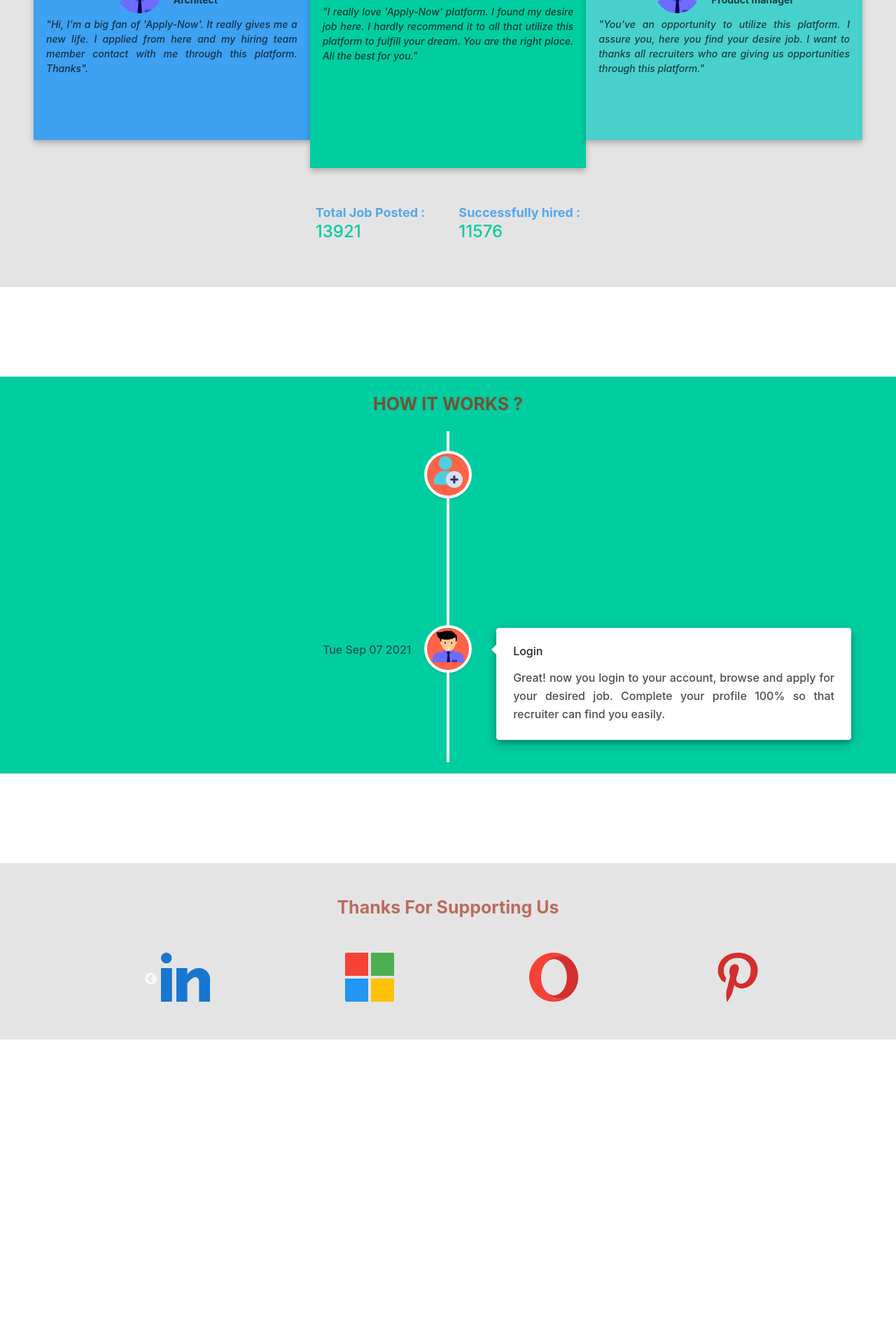
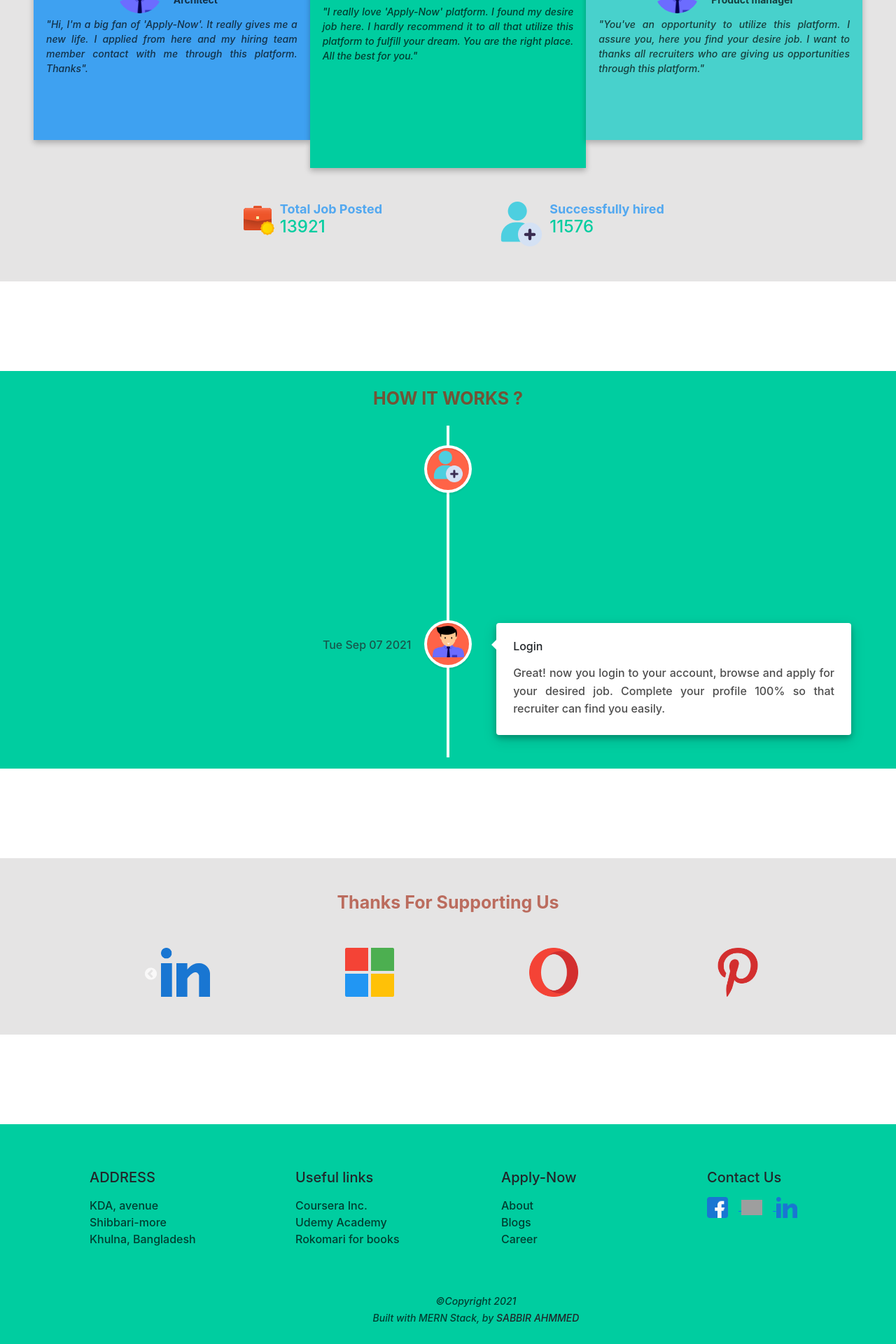
Before and after one commit to Sabbir185/apply-now-client-side, a React (Create React App) app: page / in a window 1280 px wide. Shown: the part 856-2776 px from the top of the page at 70% size. Before the commit the page ends 2341 px from the top, so only its background shows below. Built offline with nearby package versions, Linux system fonts and the light colour scheme; grey boxes are pictures that could not be loaded.

Commit message:
footer implimented & counterUp modified

```diff
--- a/src/components/home/Home.js
+++ b/src/components/home/Home.js
@@ -5,6 +5,7 @@ import Filtering from './filtering/Filtering';
 import HowItWorks from './howItWorks/HowItWorks';
 import Testimonial from './testimonial/Testimonial';
 import Welfare from './sponsor/Sponsor';
+import Footer from '../shared/footer/Footer';
 
 const Home = () => {
     let userLogin=0;
@@ -39,6 +40,7 @@ const Home = () => {
             <Testimonial />
             <HowItWorks />
             <Welfare />
+            <Footer />
         </div>
     );
 };
--- a/src/components/home/sponsor/Sponsor.css
+++ b/src/components/home/sponsor/Sponsor.css
@@ -32,7 +32,7 @@
   }
 @media only screen and (max-width: 576px) {
     .sponsor-container {
-        margin-left: 13%;
+        margin-left: 10%;
     }
     .sponsor {
         margin-top: 15%;
--- a/src/components/home/testimonial/Testimonial.js
+++ b/src/components/home/testimonial/Testimonial.js
@@ -1,6 +1,8 @@
 import React from 'react';
 import img1 from '../../../images/avat.png'
 import img2 from '../../../images/womanAvater.png'
+import img3 from '../../../images/add-user.png'
+import img4 from '../../../images/jobPost.png'
 import Ticker from '../../../utils/Ticker';
 import Fade from 'react-reveal/Fade';
 import './Testimonial.css'
@@ -49,18 +51,24 @@ const Testimonial = () => {
             </section>
             </Fade>
 
-            <section className="container d-flex justify-content-center mt-5">
-                <h4 className="me-4">
-                    <span className="post-hired">Total Job Posted :</span> <span className="number">
+            <section className="container row d-flex align-items-center  mt-5">
+                <div className="col d-flex justify-content-end">
+                    <img src={img4} alt="" className="img-fluid h-75 d-inline-block"/>
+                    <h4 className="ms-2">
+                        <span className="post-hired d-block">Total Job Posted</span> <span className="number">
                         <Ticker  className="count" end={13921}/>
                         </span>
                     </h4>
+                </div>
 
-                <h4 className="ms-4">
-                    <span className="post-hired">Successfully hired :</span> <span className="number">
+                <div className="col d-flex justify-content-center">
+                    <img src={img3} alt="" className="img-fluid h-50 d-inline-block" />
+                    <h4 className="ms-2">
+                        <span className="post-hired d-block">Successfully hired</span> <span className="number">
                             <Ticker  className="count" end={11576}/>
                         </span>
                     </h4>
+                </div>
             </section>
 
         </section>
--- /dev/null
+++ b/src/components/shared/footer/Footer.css
@@ -0,0 +1,19 @@
+.footer {
+    margin-top: 10%;
+    background-color: #00CDA0;
+    padding-top: 5%;
+    padding-bottom: 2%;
+    padding-left: 10%;
+    color: rgba(0, 0, 0, 0.699);
+    font-weight: 500;
+}
+
+.footer-color {
+    color: rgba(0, 0, 0, 0.699);
+}
+
+
+.social-logo {
+    width: 30px;
+    margin-right: 15px;
+}
--- /dev/null
+++ b/src/components/shared/footer/Footer.js
@@ -0,0 +1,53 @@
+import React from 'react';
+import { Link } from 'react-router-dom';
+import facebook from '../../../images/companyLogo/facebook.png'
+import github from '../../../images/companyLogo/github.png'
+import linkedin from '../../../images/companyLogo/linkedin.png'
+import './Footer.css'
+
+const Footer = () => {
+    return (
+        <footer className="footer">
+            <section className="row">
+                <div className="col">
+                    <h5 className="text-dark mb-3">ADDRESS</h5>
+                    <address>
+                        KDA, avenue <br />
+                        Shibbari-more <br />
+                        Khulna, Bangladesh
+
+                    </address>
+                </div>
+
+                <div className="col">
+                    <h5 className="text-dark mb-3">Useful links</h5>
+                    <a href="https://www.coursera.org/" target="_blank" rel="noreferrer" className="text-decoration-none footer-color"> <span>Coursera Inc.</span></a>  <br />
+                    <a href="https://www.udemy.com/" target="_blank" rel="noreferrer" className="text-decoration-none footer-color"> <span>Udemy Academy</span> </a> <br />
+                    <a href="https://www.rokomari.com/" target="_blank" rel="noreferrer" className="text-decoration-none footer-color"> <span>Rokomari for books</span> </a>
+                </div>
+
+                <div className="col">
+                    <h5 className="text-dark mb-3">Apply-Now</h5>
+                    <Link to="/" className="text-decoration-none footer-color"><span>About</span></Link> <br />
+                    <Link to="/" className="text-decoration-none footer-color"><span>Blogs</span></Link> <br />
+                    <Link to="/" className="text-decoration-none footer-color"><span>Career</span></Link>
+                </div>
+
+                <div className="col">
+                    <h5 className="text-dark mb-3">Contact Us</h5>
+                    <a href="https://www.facebook.com/sabbir185/" target="_blank" rel="noreferrer"> <img src={facebook} alt="" className="img-fluid social-logo"/> </a>
+                    <a href="https://github.com/Sabbir185" target="_blank" rel="noreferrer"> <img src={github} alt="" className="img-fluid social-logo"/> </a>
+                    <a href="https://www.linkedin.com/in/sabbir185/" target="_blank" rel="noreferrer"> <img src={linkedin} alt="" className="img-fluid social-logo"/> </a>
+                </div>
+            </section>
+
+            <div className="text-center pt-5 fst-italic me-5">
+                <small>©Copyright { new Date().getFullYear() }</small> <br />
+                <small>Built with MERN Stack, by <a href="https://www.linkedin.com/in/sabbir185/" target="_blank" rel="noreferrer" className="text-decoration-none text-dark">SABBIR AHMMED</a></small>
+            </div>
+
+        </footer>
+    );
+};
+
+export default Footer;
--- a/src/components/shared/mainNav/MainNav.css
+++ b/src/components/shared/mainNav/MainNav.css
@@ -14,3 +14,8 @@
 .logo {
     width: 80px;
 }
+
+
+body {
+    overflow-x: hidden;
+}
--- a/src/index.js
+++ b/src/index.js
@@ -10,7 +10,7 @@ import { store } from './redux/store';
 ReactDOM.render(
   <React.StrictMode>
     <Provider store={ store }>
-      <App />
+      <App/>
     </Provider>
   </React.StrictMode>,
   document.getElementById('root')
```
Also changed, not shown: src/images/jobPost.png (added). Lines whose indentation alone changed are shown as unchanged.
